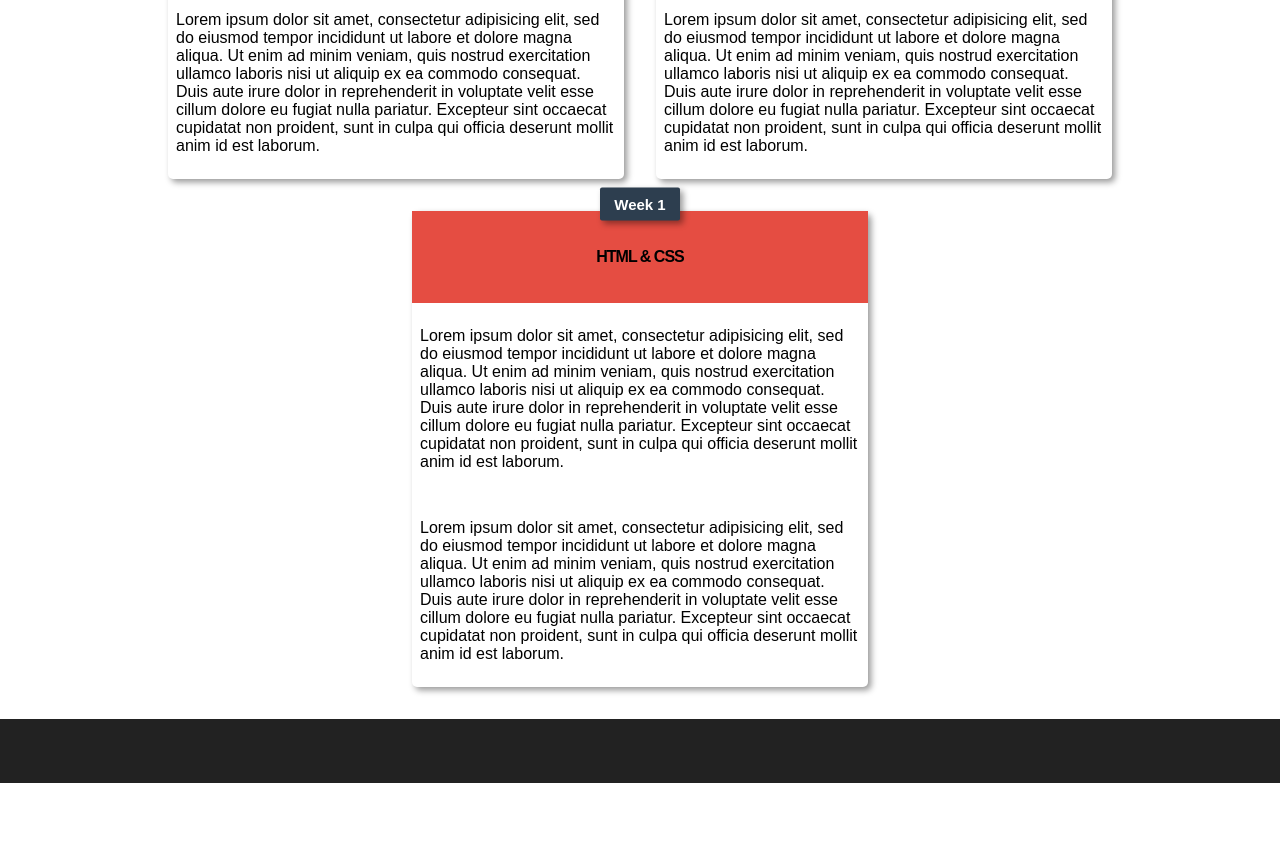
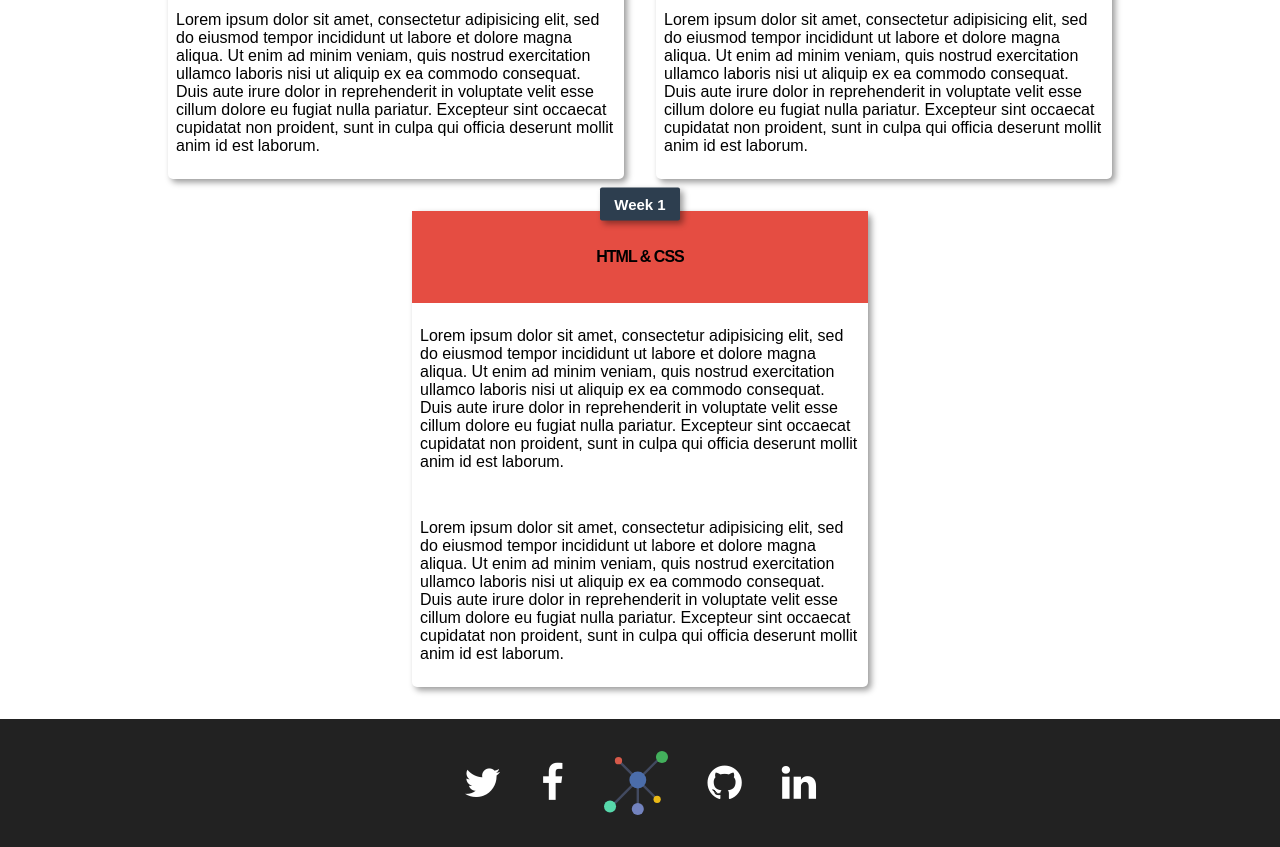
Before and after one commit to cmcneese/07-portfoliosite, a website: page public/blog.html in a window 1280 px wide. Shown: the part 400-1247 px from the top of the page. Before the commit the page ends 1183 px from the top, so only its background shows below. Drawn offline with nearby package versions, Linux system fonts and the light colour scheme; files that its build step writes are made by us from their sources.

Commit message:
footer links

```diff
--- a/public/blog.html
+++ b/public/blog.html
@@ -61,11 +61,11 @@
       </section>
       <footer class="lower-nav">
         <ul class="lower-nav__group">
-          <li class="lower-nav__group--nav-item" href="www.twitter.com/thechrismcneese"></li>
-          <li class="lower-nav__group--nav-item" href="www.facebook.com"></li>
-          <li class="lower-nav__group--nav-item" href=""></li>
-          <li class="lower-nav__group--nav-item" href="www.github.com/cmcneese"></li>
-          <li class="lower-nav__group--nav-item" href="www.linkedin.com/in/chrismcneese"></li>
+          <li class="lower-nav__group--nav-item"><a href="https://www.twitter.com/thechrismcneese"><span class="fa fa-twitter"></span></a></li>
+          <li class="lower-nav__group--nav-item"><a href="https://www.facebook.com"><span class="fa fa-facebook"></span></a></li>
+          <img src="/img/logo.svg" alt="" class="svg">
+          <li class="lower-nav__group--nav-item"><a href="https://www.github.com/cmcneese"><span class="fa fa-github"></span></a></li>
+          <li class="lower-nav__group--nav-item"><a href="https://www.linkedin.com/in/chrismcneese"><span class="fa fa-linkedin"></span></a></li>
         </ul>
       </footer>
   </body>
```
Also changed, not shown: public/city.html (+5 -5 lines), public/index.html (+5 -5 lines).
